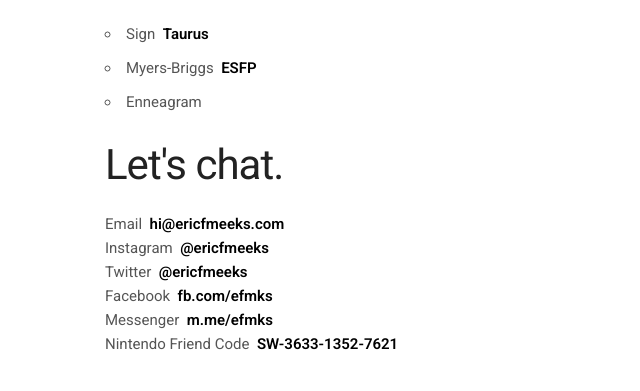
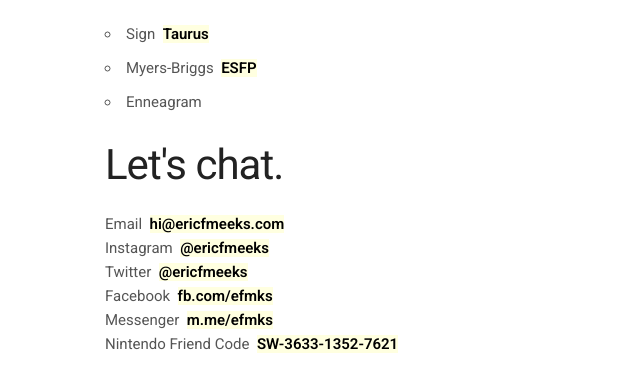
Before and after one commit to efmeeks/efmeeks.github.io, a plain HTML site: page index.html in a window 1280 px wide. Shown: the part 395-786 px from the top of the page, 55-695 px from the left. Drawn offline with Linux system fonts and the light colour scheme.

Commit message:
Update skeleton.css

```diff
--- a/css/skeleton.css
+++ b/css/skeleton.css
@@ -158,6 +158,8 @@
 
 strong {
   color: black;
+  letter-spacing: 0;
+  background-color: lightyellow;
 }
 
 
```
